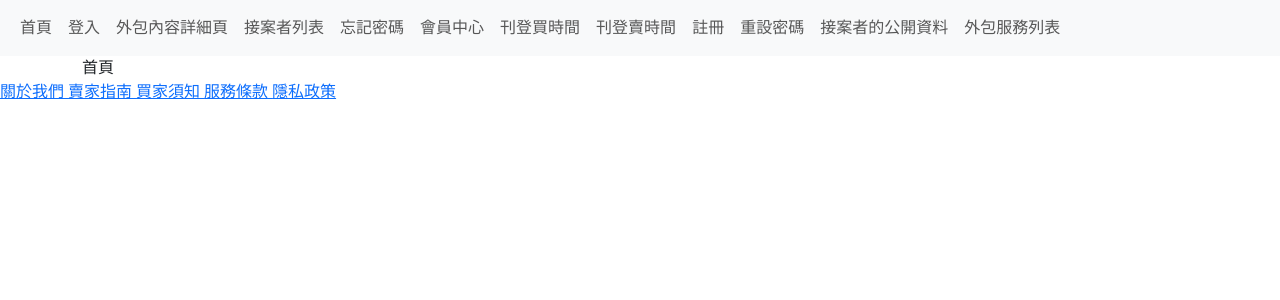
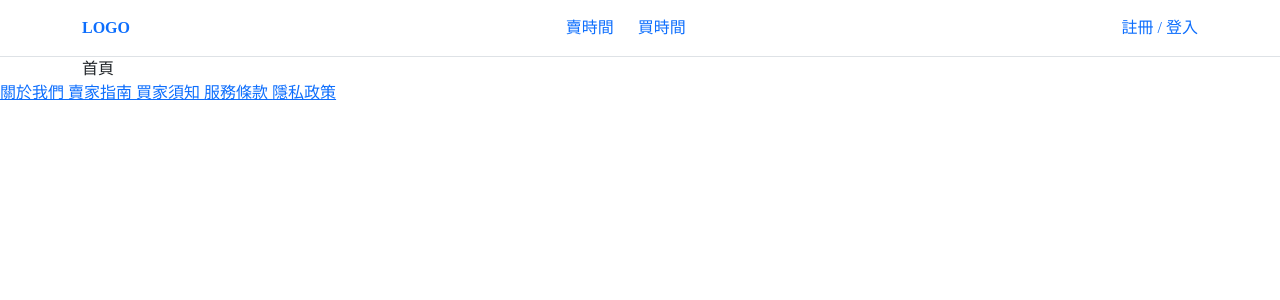
Before and after one commit to wateruby8/service-or-salary, a React (Vite) app: page / in a window 1280 px wide. Shown: the top 300 px of the page. Built offline with nearby package versions, Linux system fonts and the light colour scheme.

Commit message:
建立 header 基本結構

```diff
--- a/src/App.jsx
+++ b/src/App.jsx
@@ -1,13 +1,13 @@
 import { useState } from "react";
 
-import Navbar from "./components/Navbar";
+import Header from "./components/Header";
 import { Outlet, NavLink } from "react-router-dom";
 import Footer from "./components/Footer";
 
 function App() {
   return (
     <>
-      <Navbar />
+      <Header />
       <div className="container">
         <Outlet />
       </div>
--- a/src/components/Header.jsx
+++ b/src/components/Header.jsx
@@ -0,0 +1,43 @@
+// 2/7 建立基本結構
+
+export default function Header() {
+  return (
+    <header className="border-bottom">
+      <div className="container">
+        <div className="d-flex align-items-center justify-content-between py-3">
+
+          {/* Logo */}
+          <div className="header-logo">
+            <a href="/" className="text-decoration-none fw-bold">
+              LOGO
+            </a>
+          </div>
+
+          {/* 主導覽 */}
+          <nav className="header-nav">
+            <ul className="d-flex gap-4 mb-0 list-unstyled">
+              <li>
+                <a href="/sell-time" className="text-decoration-none">
+                  賣時間
+                </a>
+              </li>
+              <li>
+                <a href="/buy-time" className="text-decoration-none">
+                  買時間
+                </a>
+              </li>
+            </ul>
+          </nav>
+
+          {/* 註冊 / 登入 */}
+          <div className="header-auth">
+            <a href="/login" className="text-decoration-none">
+              註冊 / 登入
+            </a>
+          </div>
+
+        </div>
+      </div>
+    </header>
+  );
+}
--- a/src/components/Navbar.jsx
+++ /dev/null
@@ -1,57 +0,0 @@
-// 短暫使用，未來需刪除
-
-import { Link } from 'react-router-dom'
-
-export default function Navbar() {
-    return (
-        <nav className="navbar navbar-expand-md bg-body-tertiary">
-            <div className="container-fluid">
-                <button className="navbar-toggler" type="button" data-bs-toggle="collapse" data-bs-target="#navbarSupportedContent" aria-controls="navbarSupportedContent" aria-expanded="false" aria-label="Toggle navigation">
-                    <span className="navbar-toggler-icon"></span>
-                </button>
-                <div className="collapse navbar-collapse" id="navbarSupportedContent">
-                    <ul className="navbar-nav me-auto mb-2 mb-lg-0">
-                        <li className="nav-item">
-                            <Link className='nav-link' to='/'>首頁</Link>
-                        </li>
-                        <li className="nav-item">
-                            <Link className='nav-link' to='/login'>登入</Link>
-                        </li>
-                        <li className="nav-item">
-                            <Link className='nav-link' to='/buydemo'>外包內容詳細頁</Link>
-                        </li>
-
-                        <li className="nav-item">
-                            <Link className='nav-link' to='/buylist'>接案者列表</Link>
-                        </li>
-                        <li className="nav-item">
-                            <Link className='nav-link' to='/forgetpassword'>忘記密碼</Link>
-                        </li>
-
-                        <li className="nav-item">
-                            <Link className='nav-link' to='/member'>會員中心</Link>
-                        </li>
-
-                        <li className="nav-item">
-                            <Link className='nav-link' to='/postbuytime'>刊登買時間</Link>
-                        </li>   <li className="nav-item">
-                            <Link className='nav-link' to='/postselltime'>刊登賣時間</Link>
-                        </li>
-                        <li className="nav-item">
-                            <Link className='nav-link' to='/register'>註冊</Link>
-                        </li>
-                        <li className="nav-item">
-                            <Link className='nav-link' to='/resetpassword'>重設密碼</Link>
-                        </li>
-                        <li className="nav-item">
-                            <Link className='nav-link' to='/selldemo'>接案者的公開資料</Link>
-                        </li>
-                        <li className="nav-item">
-                            <Link className='nav-link' to='/selllist'>外包服務列表</Link>
-                        </li>
-
-                    </ul>
-                </div>
-            </div>
-        </nav>)
-}
```
